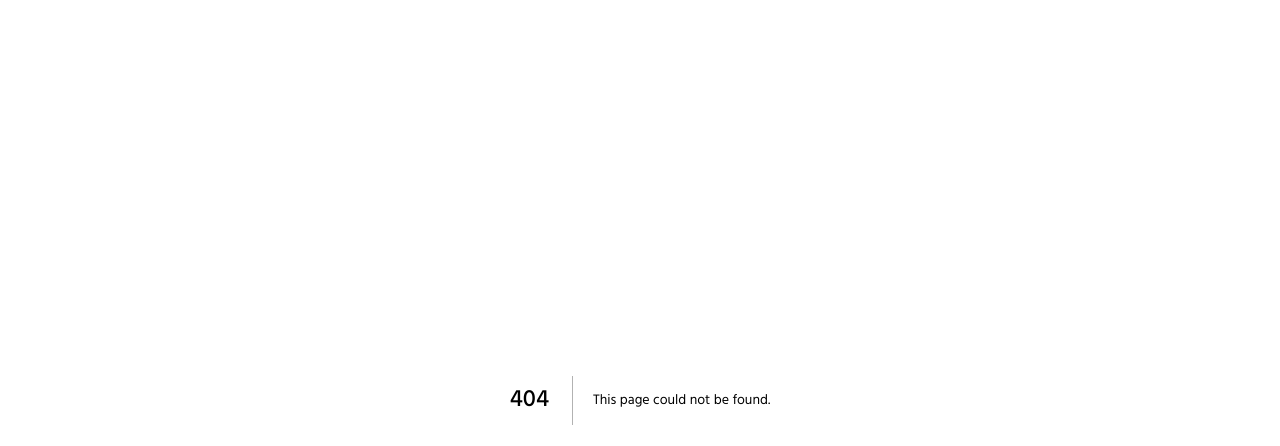
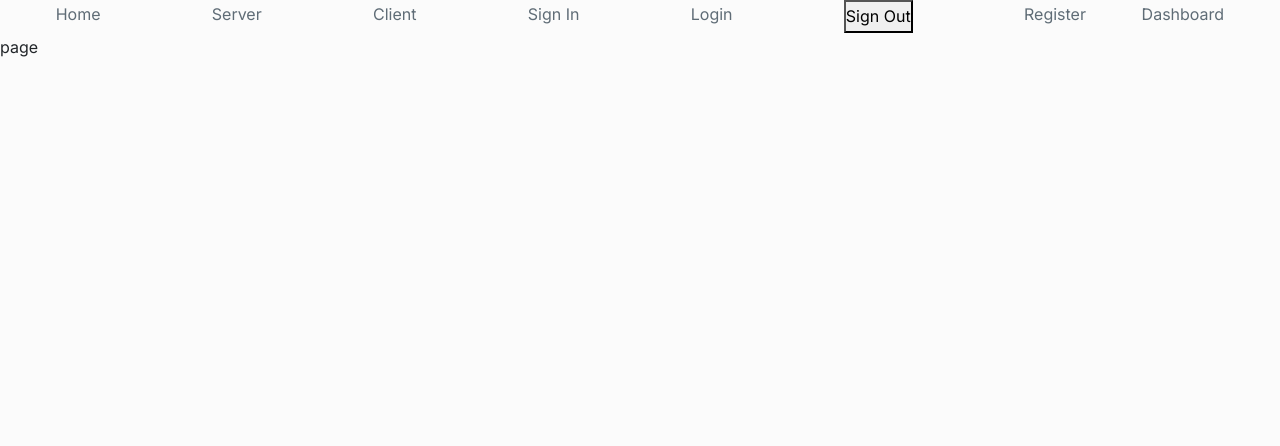
Before and after one commit to webkawsar/lms-next-app, a Next.js app: page /playground in a window 1280 px wide. Before the commit this address had no page. Shown: the top 446 px of the page. Built offline with nearby package versions, Linux system fonts and the light colour scheme.

Commit message:
fix github redirect problem

```diff
--- a/src/app/(auth)/login/page.js
+++ b/src/app/(auth)/login/page.js
@@ -3,17 +3,17 @@
 import Breadcrumb from "@/app/components/Breadcrumb/Breadcrumb";
 import React, { useState } from "react";
 import { useForm } from "react-hook-form";
-import { FaFacebookF, FaGooglePlusG } from "react-icons/fa6";
+import { FaFacebookF, FaGithub, FaGooglePlusG } from "react-icons/fa6";
 import { yupResolver } from "@hookform/resolvers/yup";
 import * as yup from "yup";
 
 import { signIn } from "next-auth/react";
 import { toast } from "react-toastify";
-import { useRouter } from "next/navigation";
+import { useRouter, useSearchParams } from "next/navigation";
 
 const defaultValues = {
-  identifier: "",
-  password: "",
+  identifier: "web.kawsarahmed@gmail.com",
+  password: "123456",
 };
 
 const schema = yup
@@ -29,6 +29,9 @@ const schema = yup
 
 const Login = () => {
   const router = useRouter();
+  const searchParams = useSearchParams();
+  const callbackUrl = searchParams.get("callbackUrl");
+
   const [isActive, setIsActive] = useState("login");
   const handelModal = (param) => {
     setIsActive(param);
@@ -45,7 +48,7 @@ const Login = () => {
   const onSubmit = async (data) => {
     try {
       const result = await signIn("credentials", {
-        redirect: true,
+        redirect: false,
         identifier: data.identifier,
         password: data.password,
       });
@@ -56,8 +59,8 @@ const Login = () => {
         // show success message
         toast.success("Login success!");
 
-        // send to
-        router.replace("/dashboard");
+        // send to destination
+        router.push("/dashboard");
       } else {
         // show error message
         toast.error("Invalid email or password!");
@@ -71,7 +74,7 @@ const Login = () => {
   };
 
   const handleGithubLogin = () => {
-    signIn("github", { redirect: "/client" });
+    signIn("github", { redirect: true, callbackUrl: "/dashboard" });
   };
 
   return (
@@ -153,6 +156,7 @@ const Login = () => {
                           type="text"
                           placeholder="Your username or email"
                           {...register("identifier")}
+                          value={defaultValues.identifier}
                         />
 
                         {errors?.identifier?.message && (
@@ -171,6 +175,7 @@ const Login = () => {
                           type="password"
                           placeholder="Password"
                           {...register("password")}
+                          value={defaultValues.password}
                         />
 
                         {errors?.password?.message && (
@@ -223,7 +228,12 @@ const Login = () => {
                         </li> */}
 
                         <li>
-                          <button onClick={handleGithubLogin}>Github</button>
+                          <button
+                            className="default__button login__button__1 d-flex align-items-center"
+                            onClick={handleGithubLogin}
+                          >
+                            <FaGithub className="mr-2" /> Github
+                          </button>
                         </li>
                       </ul>
                     </div>
--- a/src/app/api/auth/[...nextauth]/options.js
+++ b/src/app/api/auth/[...nextauth]/options.js
@@ -52,15 +52,22 @@ export const authOptions = {
   callbacks: {
     async jwt({ token, user, account, profile, isNewUser }) {
       if (user) {
-        const response = await fetch(
-          `${process.env.NEXT_PUBLIC_STRAPI_SERVER_URL}/api/auth/${account.provider}/callback?access_token=${account?.access_token}`
-        );
-        const data = await response.json();
+        const isGithubUser = account.provider === "github";
 
-        const isGithubUser = account.provider === "github";
-        token.id = isGithubUser ? +user.id : user.user.id;
-        token.jwt = isGithubUser ? data.jwt : user.jwt;
-        token.user = isGithubUser ? data.user : user.user;
+        if (isGithubUser) {
+          const response = await fetch(
+            `${process.env.NEXT_PUBLIC_STRAPI_SERVER_URL}/api/auth/${account.provider}/callback?access_token=${account?.access_token}`
+          );
+          const data = await response.json();
+
+          token.id = +user.id;
+          token.jwt = data.jwt;
+          token.user = data.user;
+        } else {
+          token.id = user.user.id;
+          token.jwt = user.jwt;
+          token.user = user.user;
+        }
       }
 
       return token;
--- a/src/app/components/Navbar/Navbar.js
+++ b/src/app/components/Navbar/Navbar.js
@@ -1,8 +1,9 @@
+"use client";
 
-
+import { signOut } from "next-auth/react";
 import Link from "next/link";
 
-const Navbar = async () => {
+const Navbar = () => {
   // const {data: session, status} = useSession();
 
   // console.log(status, 'status')
@@ -14,19 +15,46 @@ const Navbar = async () => {
   return (
     <div>
       <nav>
-        <ul className="flex justify-evenly">
-          <li><Link href="/">Home</Link></li>
-          <li><Link href="/server">Server</Link></li>
-          <li><Link href="/client">Client</Link></li>
-          <li><Link href="/extra">Extra</Link></li>
-          <li><Link href="/api/auth/signin">Sign In</Link></li>
-          <li><Link href="/login">Login</Link></li>
-          <li><Link href="/api/auth/signout">Sign Out</Link></li>
-          <li><Link href="/register">Register</Link></li>
+        <ul style={{ display: "flex", justifyContent: "space-evenly" }}>
+          <li>
+            <Link href="/">Home</Link>
+          </li>
+          <br />
+          <li>
+            <Link href="/server">Server</Link>
+          </li>
+          <br />
+          <li>
+            <Link href="/client">Client</Link>
+          </li>
+          <br />
+
+          <li>
+            <Link href="/api/auth/signin">Sign In</Link>
+          </li>
+          <br />
+          <li>
+            <Link href="/login">Login</Link>
+          </li>
+          <br />
+          <li>
+            <button
+              onClick={() => signOut({ redirect: true, callbackUrl: "/login" })}
+            >
+              Sign Out
+            </button>
+          </li>
+          <br />
+          <li>
+            <Link href="/register">Register</Link>
+          </li>
+          <li>
+            <Link href="/dashboard">Dashboard</Link>
+          </li>
         </ul>
       </nav>
     </div>
-  )
-}
+  );
+};
 
-export default Navbar
+export default Navbar;
--- a/src/app/layout.js
+++ b/src/app/layout.js
@@ -5,6 +5,7 @@ import "react-toastify/dist/ReactToastify.css";
 import Footer from "./components/Footer/Footer";
 import AuthProvider from "./context/AuthProvider";
 import "./globals.css";
+import Navbar from "./components/Navbar/Navbar";
 
 const inter = Inter({ subsets: ["latin"] });
 
@@ -18,7 +19,7 @@ export default function RootLayout({ children }) {
     <html lang="en">
       <body className={inter.className}>
         <AuthProvider>
-          {/* <Navbar /> */}
+          <Navbar />
           <ToastContainer
             position="top-right"
             autoClose={2000}
--- /dev/null
+++ b/src/app/playground/page.js
@@ -0,0 +1,7 @@
+import React from "react";
+
+const page = () => {
+  return <div>page</div>;
+};
+
+export default page;
```
